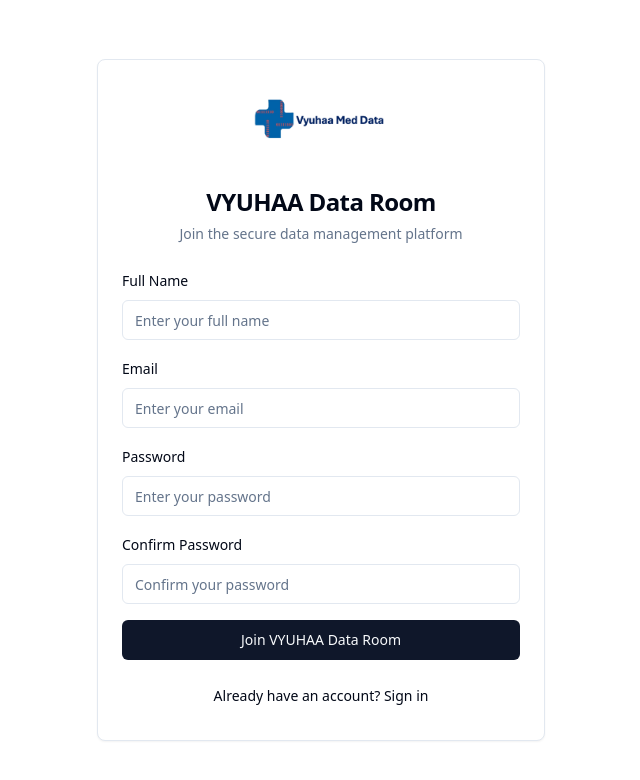
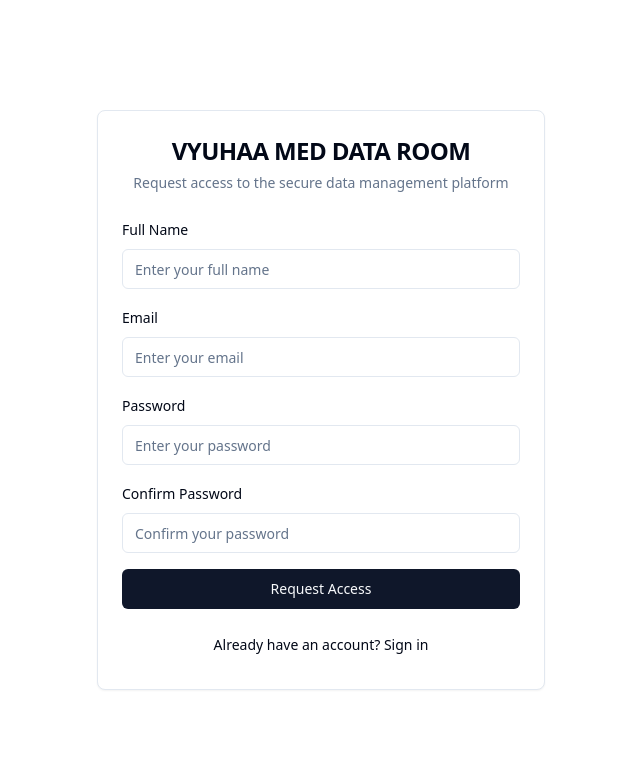
Before and after one commit to dhritimanmallick/vyhaa-data-vault, a React (Vite) app: page /auth in a window 1280 px wide. Shown: the top 780 px of the page, without its empty margins (319-959 px from the left). Built offline with nearby package versions, Linux system fonts and the light colour scheme.

Commit message:
Remove logo and update branding
Remove the logo and update the branding to "VYUHAA MED DATA ROOM". Implement new user approval through the admin portal. Ensure deployability on a Google VM with E2.

```diff
--- a/src/pages/Auth.tsx
+++ b/src/pages/Auth.tsx
@@ -42,8 +42,8 @@ export default function Auth() {
           setError(error.message);
         } else {
           toast({
-            title: "Account created!",
-            description: "You have successfully signed up and are now logged in.",
+            title: "Access request submitted!",
+            description: "Your account has been created and is pending admin approval. You'll be notified once approved.",
           });
         }
       } else {
@@ -76,18 +76,11 @@ export default function Auth() {
     <div className="min-h-screen flex items-center justify-center bg-background p-4">
       <Card className="w-full max-w-md">
         <CardHeader className="text-center">
-          <div className="flex justify-center mb-4">
-            <img
-              src="/lovable-uploads/00950047-12dc-46d5-a400-3a7c64c2e12a.png"
-              alt="VYUHAA Logo"
-              className="h-20 w-auto"
-            />
-          </div>
           <CardTitle className="text-2xl font-bold">
-            VYUHAA Data Room
+            VYUHAA MED DATA ROOM
           </CardTitle>
           <CardDescription>
-            {isSignUp ? 'Join the secure data management platform' : 'Sign in to access your documents'}
+            {isSignUp ? 'Request access to the secure data management platform' : 'Sign in to access your documents'}
           </CardDescription>
         </CardHeader>
         <CardContent>
@@ -163,7 +156,7 @@ export default function Auth() {
                   {isSignUp ? 'Creating account...' : 'Signing in...'}
                 </div>
               ) : (
-                isSignUp ? 'Join VYUHAA Data Room' : 'Sign In'
+                isSignUp ? 'Request Access' : 'Sign In'
               )}
             </Button>
 
```
